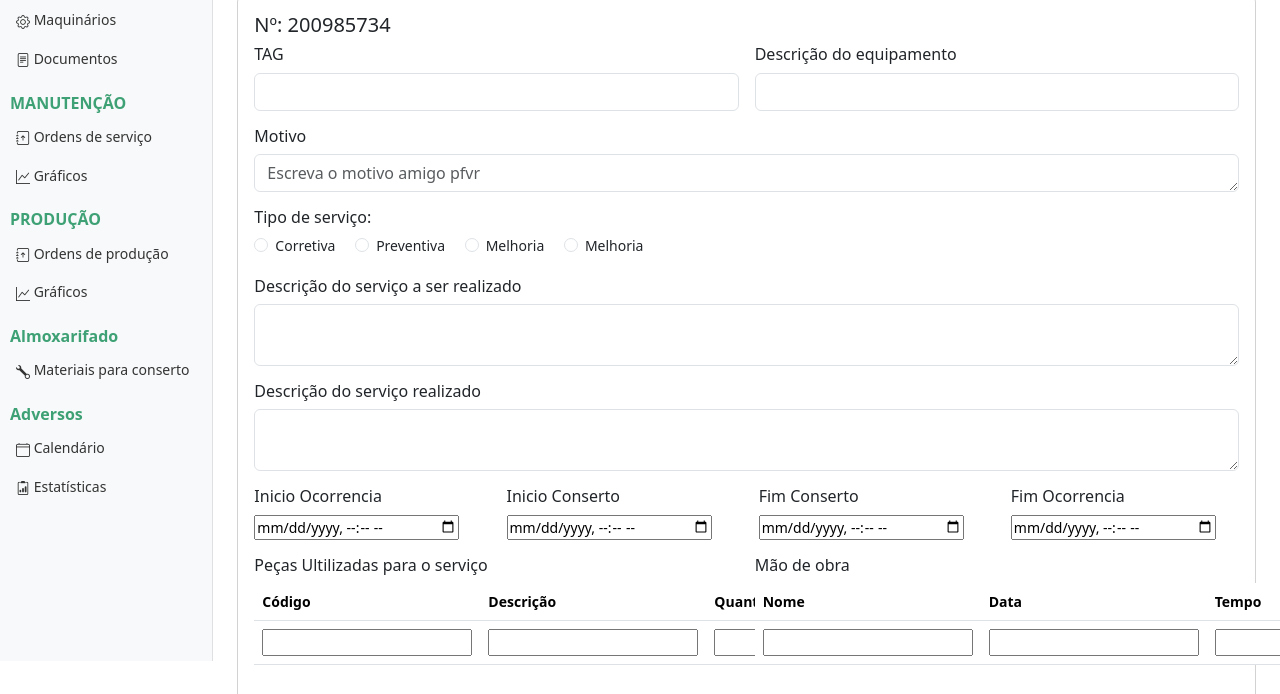
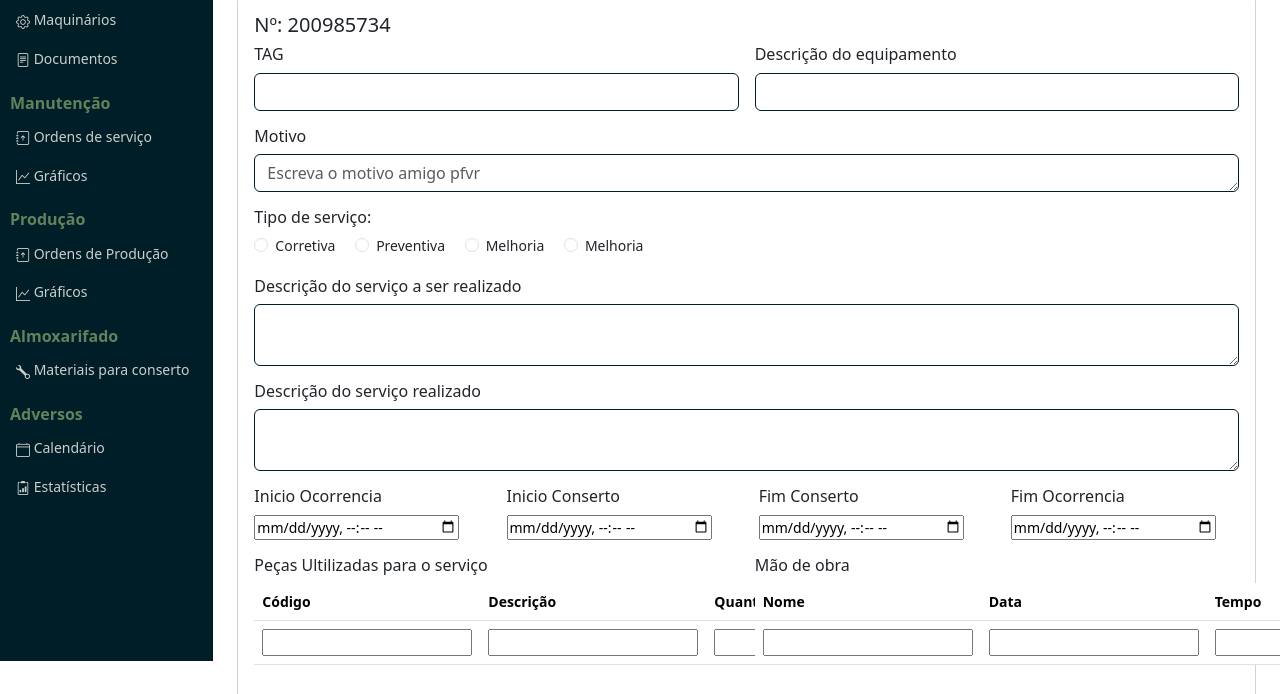
Before and after one commit to walysonrodrigo/projetoMecanica, a plain HTML site: page src/components/Clientes/financeiro/index.html in a window 1280 px wide. Shown: the part 139-833 px from the top of the page. Drawn offline with nearby package versions, Linux system fonts and the light colour scheme.

Commit message:
modificacoesDesignFrontDashboard

```diff
--- a/src/components/Clientes/almoxarifado/dashboard.css
+++ b/src/components/Clientes/almoxarifado/dashboard.css
@@ -94,10 +94,26 @@ body {
   box-shadow: 0 0 0 3px rgba(255, 255, 255, .25);
 }
 h2 {
-  color: #3ea175;
+  color: #61825C;
   font-size: 16px;
   margin-top: 15px;
   margin-bottom: 5px;
   padding: 0 10px;
   font-weight: 700;
 }
+.form-check-input:checked {
+  background-color: #61825C;
+  border-color: #61825C;
+}
+
+.form-control {
+  display: block;
+  width: 100%;
+  color: #212529;
+  background-color: #fff;
+  border: 1px solid #001E27;
+}
+
+.form-control:hover {
+  border: 1px solid #61825C;
+}
--- a/src/components/Clientes/financeiro/dashboard.css
+++ b/src/components/Clientes/financeiro/dashboard.css
@@ -94,10 +94,26 @@ body {
   box-shadow: 0 0 0 3px rgba(255, 255, 255, .25);
 }
 h2 {
-  color: #3ea175;
+  color: #61825C;
   font-size: 16px;
   margin-top: 15px;
   margin-bottom: 5px;
   padding: 0 10px;
   font-weight: 700;
 }
+.form-check-input:checked {
+  background-color: #61825C;
+  border-color: #61825C;
+}
+
+.form-control {
+  display: block;
+  width: 100%;
+  color: #212529;
+  background-color: #fff;
+  border: 1px solid #001E27;
+}
+
+.form-control:hover {
+  border: 1px solid #61825C;
+}
--- a/src/components/Clientes/financeiro/index.html
+++ b/src/components/Clientes/financeiro/index.html
@@ -67,73 +67,71 @@
     </style>
   </head>
   <body>
-    <header class="navbar navbar-dark sticky-top bg-dark flex-md-nowrap p-0 shadow">
-
-      <span class="navbar-brand col-md-3 col-lg-2 me-0 px-5 fs-6" href="#">WR EMPRESARIAL</span>
+    <header class="navbar sticky-top flex-md-nowrap p-0 shadow" style="background-color:#001E27;">
+      <span class="navbar-brand col-md-3 col-lg-2 me-0 px-5 fs-6" href="#" style="color: #CBCECA;">WR EMPRESARIAL</span>
       <button class="navbar-toggler position-absolute d-md-none collapsed" type="button" data-bs-toggle="collapse" data-bs-target="#sidebarMenu" aria-controls="sidebarMenu" aria-expanded="false" aria-label="Toggle navigation">
         <span class="navbar-toggler-icon"></span>
       </button>
       <span class="form-control form-controlw-100 rounded-0 border-0">Dashboard</span>
-
     </header>
     <div class="container-fluid">
       <div class="row">
-        <nav id="sidebarMenu" class="col-md-3 col-lg-2 d-md-block bg-light sidebar collapse">
+        <nav id="sidebarMenu" class="col-md-3 col-lg-2 d-md-block sidebar collapse" style="background-color: #001E27;">
           <div class="position-sticky pt-3">
             <ul class="nav flex-column">
               <li class="nav-item">
-                <a class="nav-link active" aria-current="page" href="#">
+                <a class="nav-link active" style="color: #CBCECA;" aria-current="page" href="#">
                   <span data-feather="home" class="align-text-bottom"></span>
                   Dashboard
                 </a>
               </li>
             </ul>
-            <h2 >
-            <span>ATIVOS</span>
+            <h2>
+            <span>Ativos</span>
           </h2>
           <ul class="nav flex-column mb-2">
             <li class="nav-item">
-              <a class="nav-link" href="#">
+              <a class="nav-link" style="color: #CBCECA;" href="#">
                 <i class="bi bi-gear" class="align-text-bottom"></i>
                 Maquinários
               </a>
             </li>
             <li class="nav-item">
-              <a class="nav-link" href="#">
+              <a class="nav-link" style="color: #CBCECA;" href="#">
                 <i class="bi bi-file-text" class="align-text-bottom"></i>
                 Documentos
               </a>
             </li>
           </ul>
           <h2 >
-            <span>MANUTENÇÃO</span>
+            <span>Manutenção</span>
           </h2>
           <ul class="nav flex-column mb-2">
             <li class="nav-item">
-              <a class="nav-link" href="#">
+              <a class="nav-link" style="color: #CBCECA;" href="#">
                 <i class="bi bi-journal-arrow-up" class="align-text-bottom"></i>
                 Ordens de serviço
               </a>
             </li>
             <li class="nav-item">
-              <a class="nav-link" href="#">
+              <a class="nav-link" style="color: #CBCECA;" href="#">
                 <i class="bi bi-graph-up" class="align-text-bottom"></i>
                 Gráficos
               </a>
             </li>
           </ul>
           <h2 >
-            <span>PRODUÇÃO</span>
+            <span>Produção</span>
           </h2>
           <ul class="nav flex-column mb-2">
             <li class="nav-item">
-              <a class="nav-link" href="#">
+              <a class="nav-link" style="color: #CBCECA;" href="#">
                 <i class="bi bi-journal-arrow-up" class="align-text-bottom"></i>
-                  Ordens de produção
+                  Ordens de Produção
               </a>
             </li>
             <li class="nav-item">
-              <a class="nav-link" href="#">
+              <a class="nav-link" style="color: #CBCECA;" href="#">
                 <i class="bi bi-graph-up" class="align-text-bottom"></i>
                   Gráficos
               </a>
@@ -144,7 +142,7 @@
           </h2>
           <ul class="nav flex-column mb-2">
             <li class="nav-item">
-              <a class="nav-link" href="#">
+              <a class="nav-link" style="color: #CBCECA;" href="#">
                 <i class="bi bi-wrench" class="align-text-bottom"></i>
                   Materiais para conserto
               </a>
@@ -155,20 +153,20 @@
           </h2>
           <ul class="nav flex-column mb-2">
             <li class="nav-item">
-              <a class="nav-link" href="#">
+              <a class="nav-link" style="color: #CBCECA;" href="#">
                 <i class="bi bi-calendar4" class="align-text-bottom"></i>
                   Calendário
               </a>
             </li>
             <li class="nav-item">
-              <a class="nav-link" href="#">
+              <a class="nav-link" style="color: #CBCECA;" href="#">
                 <i class="bi bi-clipboard2-data" class="align-text-bottom"></i>
                   Estatísticas
               </a>
             </li>
           </ul>
         </nav>
-        <main class="col-md-9 ms-sm-auto col-lg-10 px-md-4">
+        <main class="col-md-9 ms-sm-auto col-lg-10 px-md-4" style="color:#001E27;">
           <div class="d-flex justify-content-between flex-wrap flex-md-nowrap align-items-center pt-3 pb-2 mb-3 border-bottom">
             <h1 class="h2">Ordem de serviços</h1>
             <!-- COLOCAR CONTEÚDO AQUI -->
@@ -310,9 +308,9 @@
                         </div>
                       </div>
                     </div>
-                    <div class="col-12">
-                      <button type="submit" class="btn btn-primary">Sign in</button>
-                    </div>
+                    <!-- <div class="col-12">
+                      <button type="submit" class="btn" style="background-color:#001E27; color:#ffffff;">Enviar</button>
+                    </div> -->
                   </form>
                 </div>
               </div>
--- a/src/components/Clientes/pcm/dashboard.css
+++ b/src/components/Clientes/pcm/dashboard.css
@@ -94,10 +94,26 @@ body {
   box-shadow: 0 0 0 3px rgba(255, 255, 255, .25);
 }
 h2 {
-  color: #3ea175;
+  color: #61825C;
   font-size: 16px;
   margin-top: 15px;
   margin-bottom: 5px;
   padding: 0 10px;
   font-weight: 700;
 }
+.form-check-input:checked {
+  background-color: #61825C;
+  border-color: #61825C;
+}
+
+.form-control {
+  display: block;
+  width: 100%;
+  color: #212529;
+  background-color: #fff;
+  border: 1px solid #001E27;
+}
+
+.form-control:hover {
+  border: 1px solid #61825C;
+}
--- a/src/components/Clientes/pcp/dashboard.css
+++ b/src/components/Clientes/pcp/dashboard.css
@@ -94,10 +94,26 @@ body {
   box-shadow: 0 0 0 3px rgba(255, 255, 255, .25);
 }
 h2 {
-  color: #3ea175;
+  color: #61825C;
   font-size: 16px;
   margin-top: 15px;
   margin-bottom: 5px;
   padding: 0 10px;
   font-weight: 700;
 }
+.form-check-input:checked {
+  background-color: #61825C;
+  border-color: #61825C;
+}
+
+.form-control {
+  display: block;
+  width: 100%;
+  color: #212529;
+  background-color: #fff;
+  border: 1px solid #001E27;
+}
+
+.form-control:hover {
+  border: 1px solid #61825C;
+}
```
Also changed, not shown: dashboard/index.html (+4 -4 lines), src/components/Clientes/almoxarifado/index.html (+20 -22 lines), src/components/Clientes/pcm/index.html (+22 -24 lines), src/components/Clientes/pcp/index.html (+22 -24 lines).
